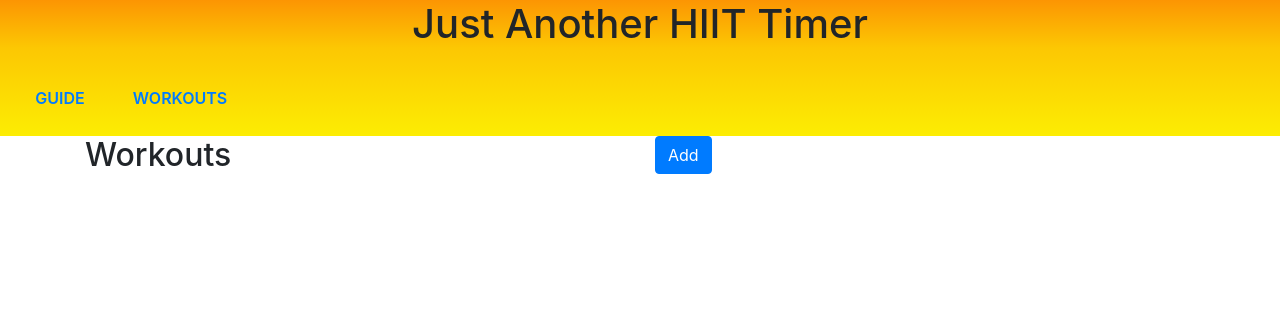
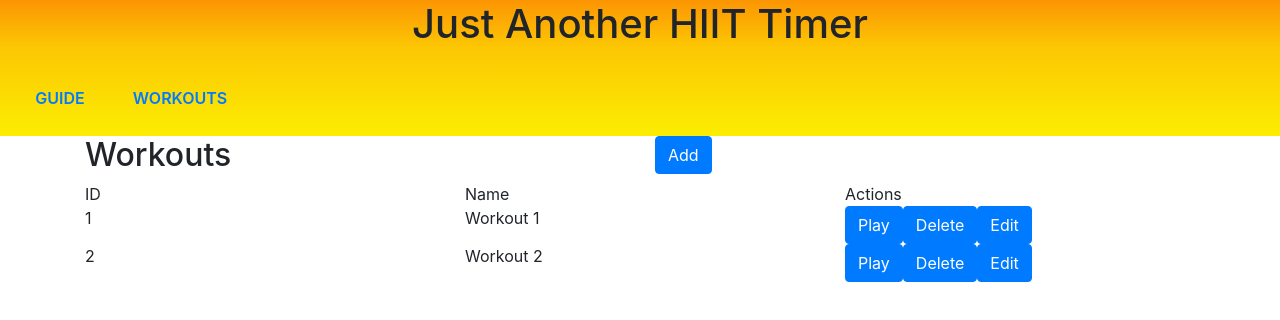
Before and after one commit to paulrodriguez/just-another-hiit-timer, a React app: page /#/ in a window 1280 px wide. Shown: the top 320 px of the page. Built offline with nearby package versions, Linux system fonts and the light colour scheme.

Commit message:
feat: adding factory for creating workouts

```diff
--- a/src/actions/workout.ts
+++ b/src/actions/workout.ts
@@ -8,6 +8,10 @@ export const saveWorkoutSuccess = (content: any) => ({
   payload: content
 });
 
+export const getWorkouts = () => {
+  console.log(repository.list());
+}
+
 export const saveWorkout = (workout: any) => {
   console.log(workout);
   return function(dispatch: any) {
--- a/src/components/App.tsx
+++ b/src/components/App.tsx
@@ -17,8 +17,10 @@ import { CountdownTimer } from 'countdown-timer';
 
 import { Provider } from 'react-redux'
 
+import {getWorkouts} from '../actions/workout';
+
 import store from '../store';
-
+getWorkouts()
 const testItems = [{id:1, name:"Workout 1"},{id:2, name:"Workout 2"}];
 
 export const App = () => (
--- a/src/components/Workout/List.tsx
+++ b/src/components/Workout/List.tsx
@@ -25,6 +25,12 @@ export class WorkoutList extends React.Component<any, any> {
         <Col><NavLink to="/workout/new"><Button variant="primary">Add</Button></NavLink></Col>
       </Row>
       <div id="workouts">
+      <Row>
+      <Col>ID</Col>
+      <Col>Name</Col>
+      <Col>Actions</Col>
+      </Row>
+      {workoutItems}
       </div>
       </Container>
     )
--- a/src/components/Workout/ListItem.tsx
+++ b/src/components/Workout/ListItem.tsx
@@ -1,14 +1,28 @@
 import * as React from 'react';
+
+import {Button, Row, Col} from 'react-bootstrap';
 
 export class WorkoutListItem extends React.Component<any, any> {
   constructor(props: any) {
     super(props);
+
+    this.play = this.play.bind(this);
+  }
+
+  play() {
+    console.log('playing workout');
   }
   render() {
     return (
-      <div>
-      {this.props.item.name}
-      </div>
+      <Row>
+        <Col>{this.props.item.id}</Col>
+        <Col>{this.props.item.name}</Col>
+        <Col>
+          <Button variant="primary" onClick={this.play}>Play</Button>
+          <Button variant="primary">Delete</Button>
+          <Button variant="primary">Edit</Button>
+        </Col>
+      </Row>
     )
   }
 }
--- /dev/null
+++ b/src/factories/WorkoutFactory.ts
@@ -0,0 +1,11 @@
+import {Workout} from '../models/Workout';
+export class WorkoutFactory
+{
+  create(data: object) {
+    console.log(data)
+    let workout = new Workout(data.id, data.name, data.sort_order);
+    workout.exercises = data.exercises;
+
+    return workout;
+  }
+}
--- a/src/interfaces/IWorkout.ts
+++ b/src/interfaces/IWorkout.ts
@@ -5,5 +5,7 @@ export default interface IWorkout {
   name: string,
   sort_order: number,
   exercises?: IExercise[],
+  addExercise(exercise: IExercise): void,
+  removeExercise(id: string): void,
   toJSON(): string
 };
--- a/src/models/Workout.ts
+++ b/src/models/Workout.ts
@@ -13,7 +13,7 @@ export class Workout implements IWorkout {
     this.sort_order = sort_order;
   }
 
-  toJSON() {
+  toJSON(): string {
     let data = {
       id: this.id,
       name: this.name,
--- a/src/repositories/HTML5WorkoutRepository.ts
+++ b/src/repositories/HTML5WorkoutRepository.ts
@@ -1,6 +1,8 @@
 import IWorkout from '../interfaces/IWorkout';
 import IExercise from '../interfaces/IExercise';
 import IWorkoutRepository from '../interfaces/IWorkoutRepository';
+
+import {WorkoutFactory} from '../factories/WorkoutFactory';
 
 export default class HTML5WorkoutRepository {
   constructor() {
@@ -74,7 +76,25 @@ export default class HTML5WorkoutRepository {
 
   }
 
+  /**
+   *
+   */
   list(): IWorkout[] {
-    return [];
+    let workout_list = [];
+    let workout_factory = new WorkoutFactory();
+    let workout_ids_json = window.localStorage.getItem('workout_ids_sorted');
+
+    let workout_ids = [];
+    if (workout_ids_json != null) {
+       workout_ids = JSON.parse(workout_ids_json);
+    }
+
+    for (let workout_id in workout_ids) {
+
+      let workout_json = window.localStorage.getItem(workout_ids[0]);
+      workout_list.push(workout_factory.create(workout_json));
+    }
+
+    return workout_list;
   }
 }
```
